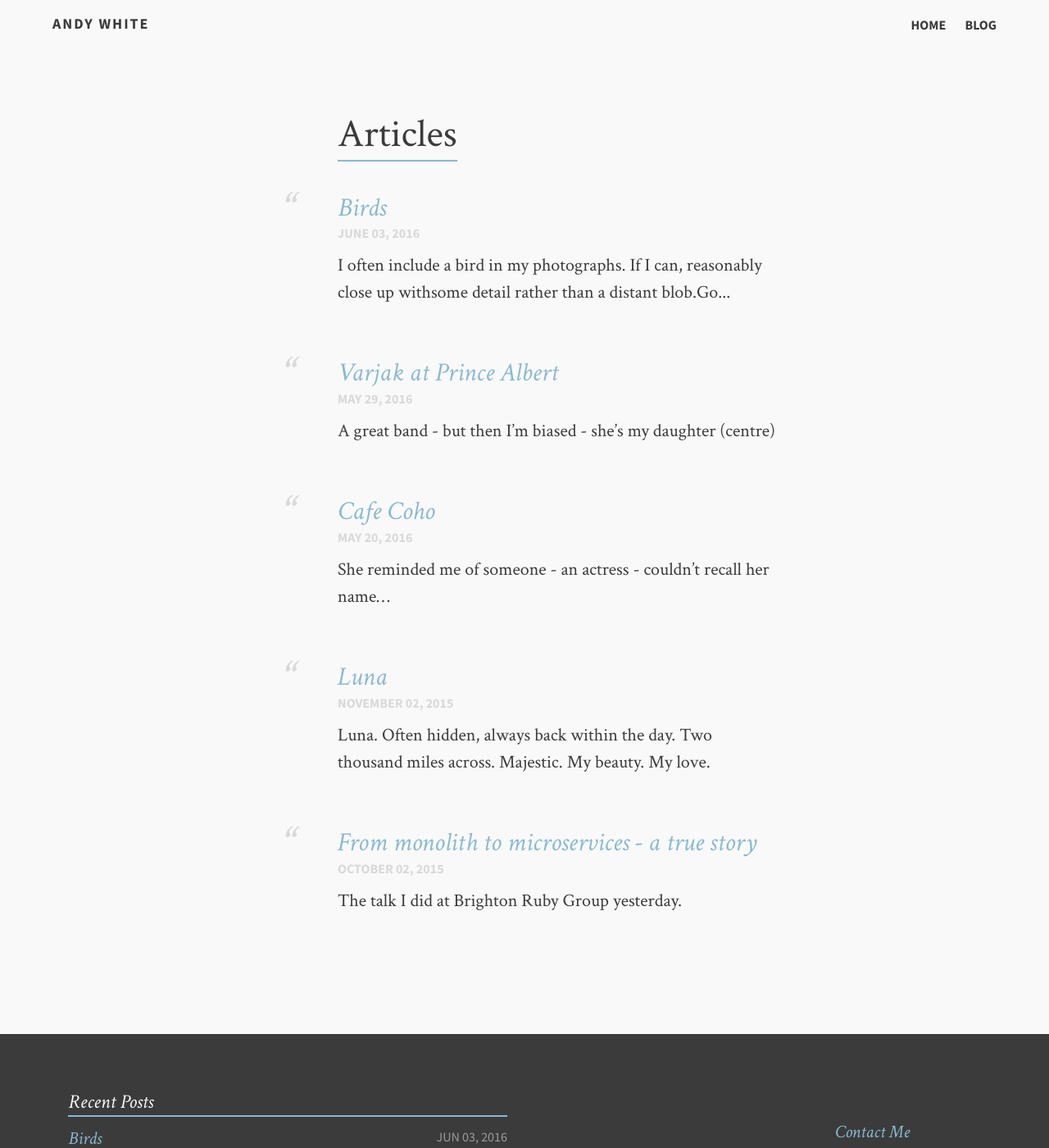
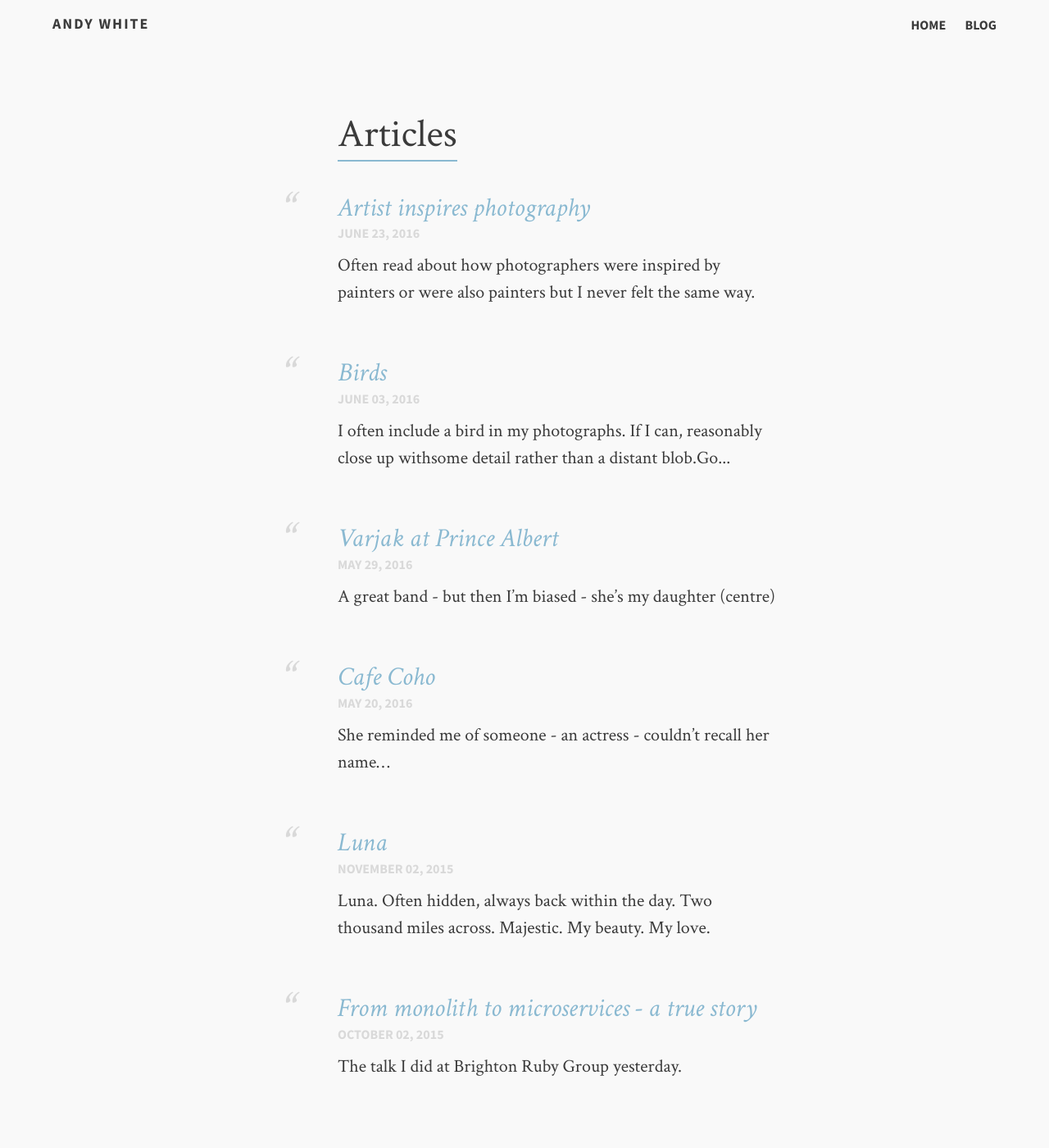
Before and after one commit to doctorpod/andywhite, a Jekyll site: the page built from articles.md, in a window 1280 px wide and 1400 px high. Shown: the whole window at 82% size. Built offline with Jekyll 4.4.1, drawn with Linux system fonts in a browser that asks for light colours; comment, search, counter and statistics services are not loaded; some of the changed text lies outside the part shown.

Commit message:
Better pic. New post

```diff
--- a/_includes/footer.html
+++ b/_includes/footer.html
@@ -35,6 +35,7 @@
 
   <!-- Custom JS -->
   <script src="{{ site.url }}/assets/js/scripts.js"></script>
+  <script async defer src="//assets.pinterest.com/js/pinit.js"></script>
 
 
     <script>
--- /dev/null
+++ b/_posts/2016-06-23-artist-inspires-photography.md
@@ -0,0 +1,14 @@
+---
+layout: post-no-feature
+title: Artist inspires photography
+description: Often read about how photographers were inspired by painters or were also painters but I never felt the same way.
+---
+Until I saw the story about this Spanish artist Lita Cabellut. She started life
+on the streets.
+
+<a data-pin-do="embedPin" data-pin-width="large" href="https://uk.pinterest.com/pin/321655598368833846/"></a>
+
+I like her paintings. Captures the essence of the person. A mix of classical and
+pop art.
+
+<a data-pin-do="embedPin" data-pin-width="large" href="https://uk.pinterest.com/pin/321655598368833850/"></a>
```
Also changed, not shown: index.md (+1 -1 lines).
